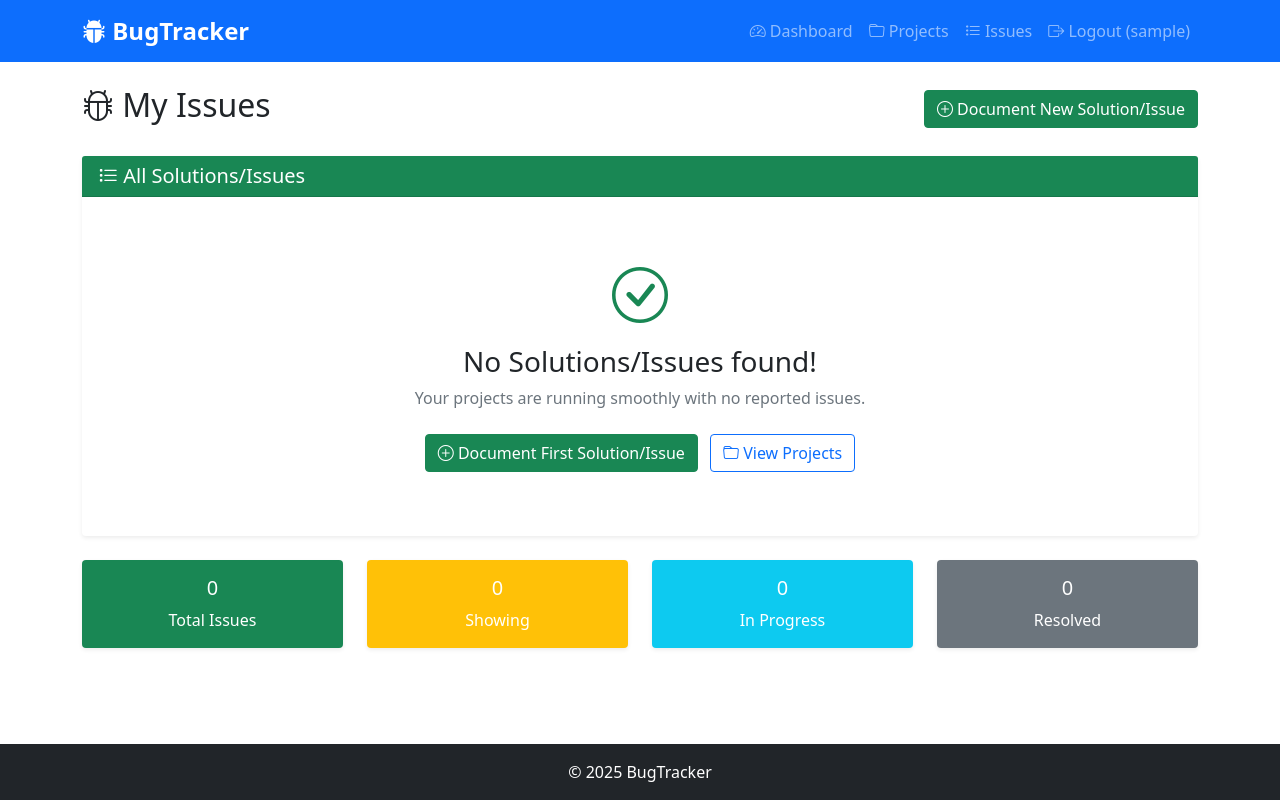
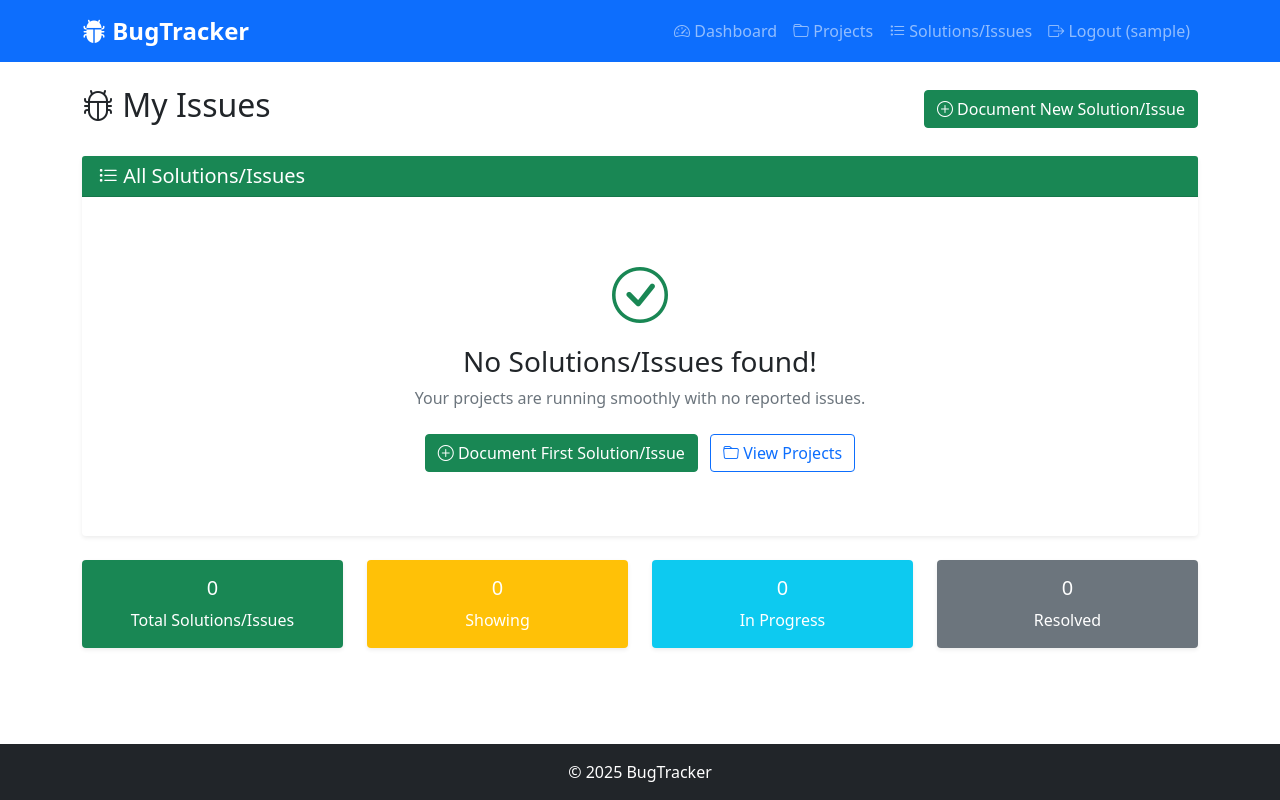
Before and after one commit to Ngosoman/BugTracker, a Django app: page /issues/ in a window 1280 px wide. Run offline with Django 5.2, Linux system fonts and the light colour scheme; the visitor is signed in with stand-in values (Sample User, id 1); data that the repository does not hold is empty.

Commit message:
Updated issue to solution/Issue

```diff
--- a/bugtracker/templates/base.html
+++ b/bugtracker/templates/base.html
@@ -67,7 +67,7 @@
                             <i class="bi bi-folder"></i> Projects
                         </a>
                         <a class="nav-link" href="{% url 'issue_list' %}">
-                            <i class="bi bi-list-task"></i> Issues
+                            <i class="bi bi-list-task"></i> Solutions/Issues
                         </a>
                         <a class="nav-link" href="{% url 'logout' %}">
                             <i class="bi bi-box-arrow-right"></i> Logout ({{ user.username }})
--- a/bugtracker/templates/issues/dashboard.html
+++ b/bugtracker/templates/issues/dashboard.html
@@ -129,7 +129,7 @@
                         <i class="bi bi-folder-plus"></i> New Project
                     </a>
                     <a href="{% url 'issue_create' %}" class="btn btn-success me-md-2">
-                        <i class="bi bi-bug"></i> Report Issue
+                        <i class="bi bi-bug"></i> Document Solution/Issue
                     </a>
                 </div>
             </div>
--- a/bugtracker/templates/issues/issue_list.html
+++ b/bugtracker/templates/issues/issue_list.html
@@ -124,7 +124,7 @@
         <div class="card text-white bg-success mb-3">
             <div class="card-body text-center">
                 <h5 class="card-title">{{ issues.count }}</h5>
-                <p class="card-text">Total Issues</p>
+                <p class="card-text">Total Solutions/Issues</p>
             </div>
         </div>
     </div>
```
